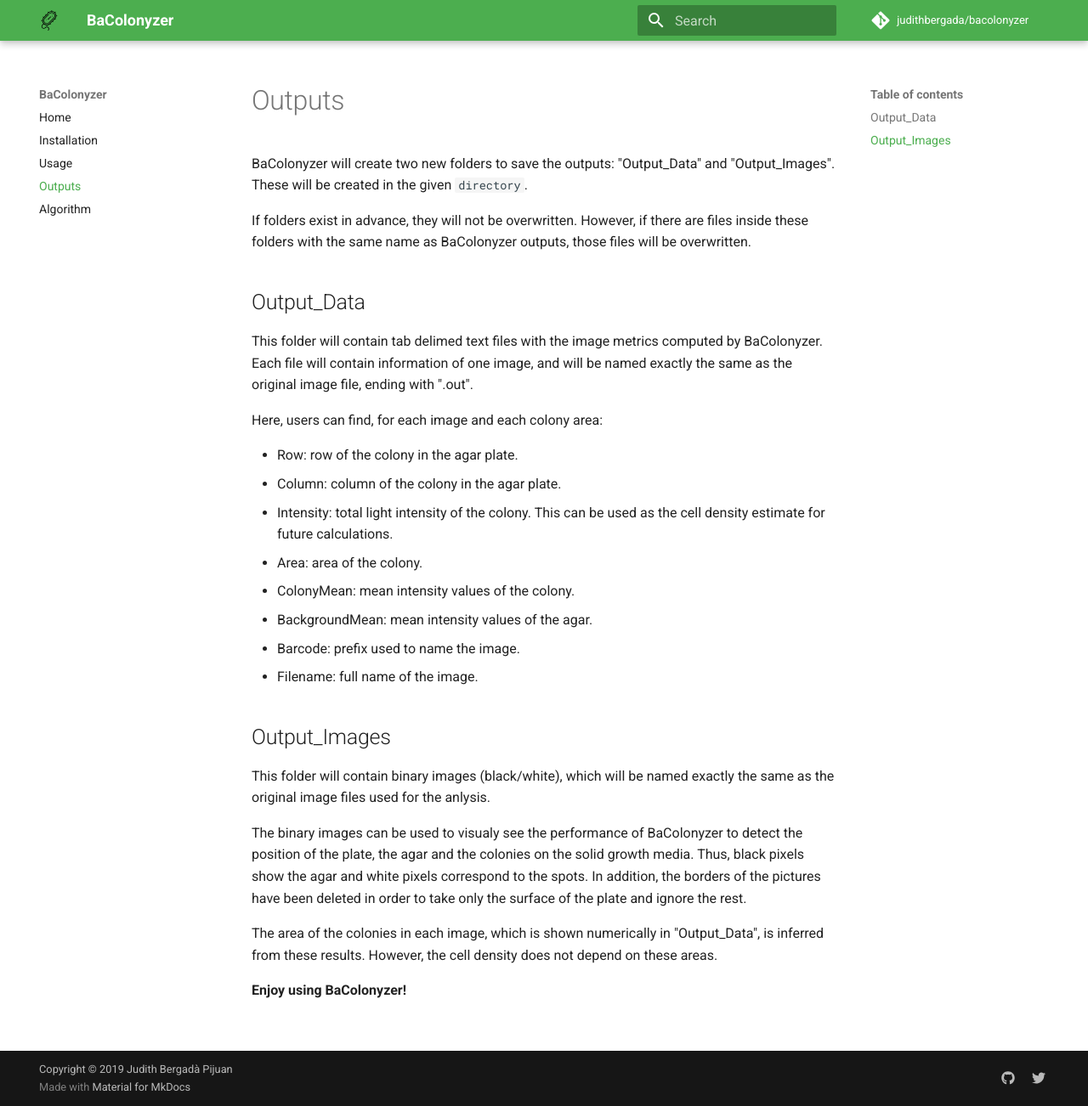
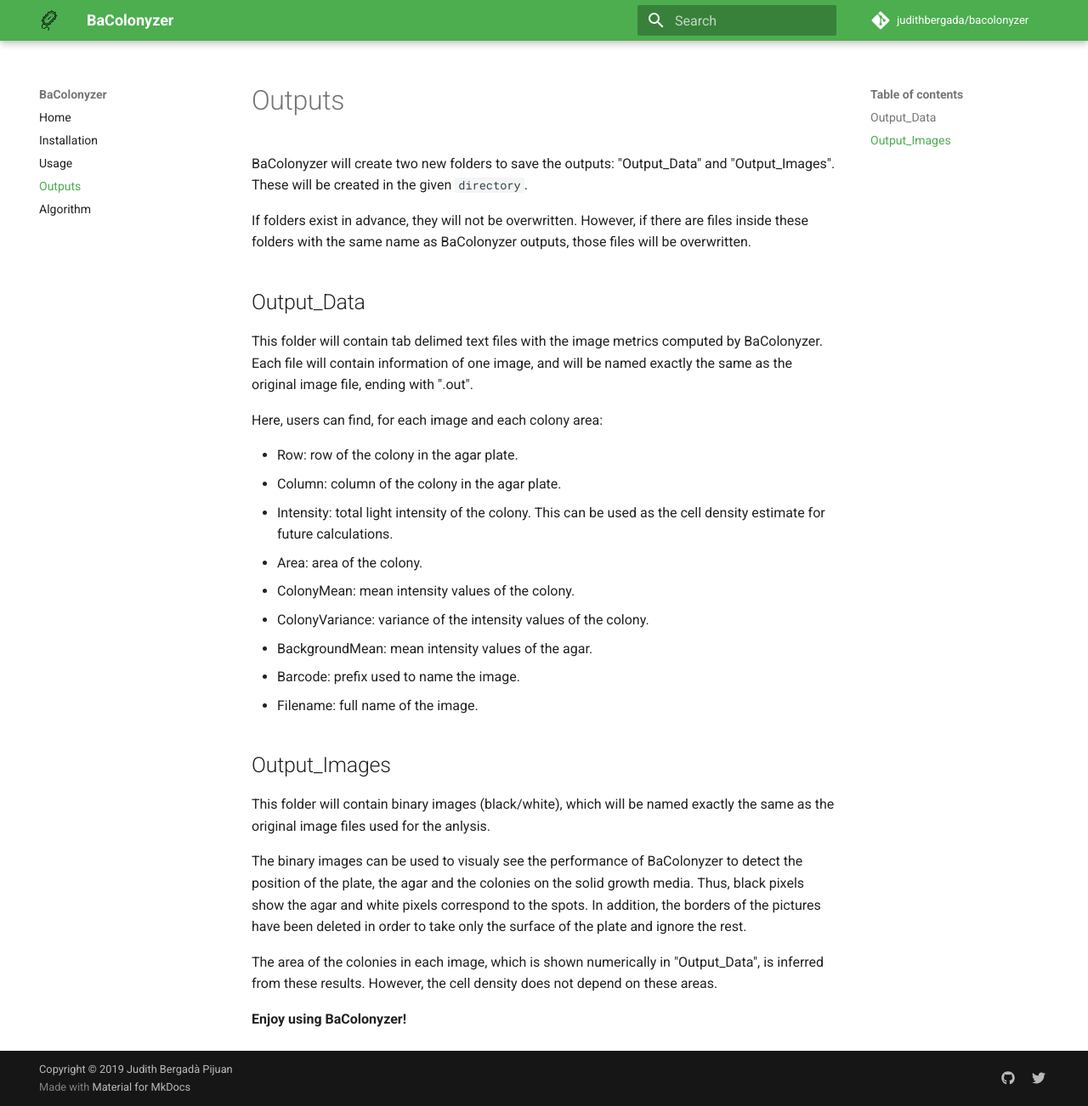
Before and after one commit to judithbergada/bacolonyzer, an MkDocs documentation site: the page built from docs/outputs.md, in a window 1280 px wide and 1302 px high. Shown: the whole window at 85% size. Built offline with MkDocs 1.6.1 and Material for MkDocs 9.7.7, drawn with Linux system fonts in a browser that asks for light colours; comment, search, counter and statistics services are not loaded.

Commit message:
Update documentation

```diff
--- a/docs/outputs.md
+++ b/docs/outputs.md
@@ -22,6 +22,7 @@ Here, users can find, for each image and each colony area:
   cell density estimate for future calculations.
 * Area: area of the colony.
 * ColonyMean: mean intensity values of the colony.
+* ColonyVariance: variance of the intensity values of the colony.
 * BackgroundMean: mean intensity values of the agar.
 * Barcode: prefix used to name the image.
 * Filename: full name of the image.
```
